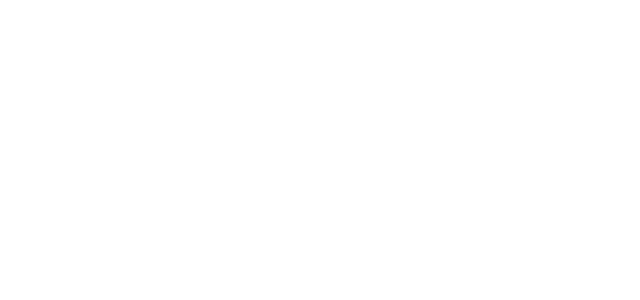
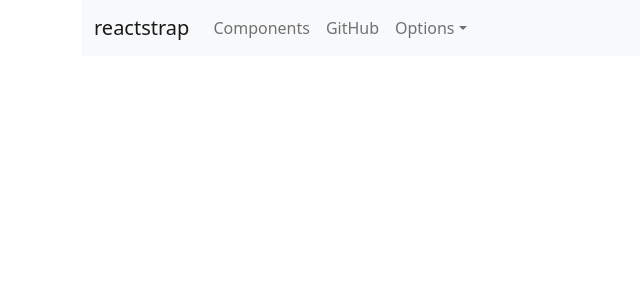
Before and after one commit to EsraKantarci/ReduxTraining, a React (Create React App) app: page / in a window 1280 px wide. Shown: the top 300 px of the page, without its empty margins (0-640 px from the left). Built offline with nearby package versions, Linux system fonts and the light colour scheme.

Commit message:
Standart rcc

```diff
--- a/package.json
+++ b/package.json
@@ -6,10 +6,13 @@
     "@testing-library/jest-dom": "^5.16.2",
     "@testing-library/react": "^12.1.3",
     "@testing-library/user-event": "^13.5.0",
+    "bootstrap": "^5.1.3",
     "react": "^17.0.2",
     "react-dom": "^17.0.2",
     "react-redux": "^7.2.6",
     "react-scripts": "5.0.0",
+    "react-strap": "^0.0.1",
+    "reactstrap": "^9.0.1",
     "redux": "^4.1.2",
     "web-vitals": "^2.1.4"
   },
--- a/src/App.js
+++ /dev/null
@@ -1,8 +0,0 @@
-function App() {
-  return (<div>
-
-  </div>
-  );
-}
-
-export default App;
--- /dev/null
+++ b/src/components/navi/Navi.js
@@ -0,0 +1,66 @@
+import React from 'react';
+import {
+  Collapse,
+  Navbar,
+  NavbarToggler,
+  NavbarBrand,
+  Nav,
+  NavItem,
+  NavLink,
+  UncontrolledDropdown,
+  DropdownToggle,
+  DropdownMenu,
+  DropdownItem } from 'reactstrap';
+
+export default class Navi extends React.Component {
+  constructor(props) {
+    super(props);
+
+    this.toggle = this.toggle.bind(this);
+    this.state = {
+      isOpen: false
+    };
+  }
+  toggle() {
+    this.setState({
+      isOpen: !this.state.isOpen
+    });
+  }
+  render() {
+    return (
+      <div>
+        <Navbar color="light" light expand="md">
+          <NavbarBrand href="/">reactstrap</NavbarBrand>
+          <NavbarToggler onClick={this.toggle} />
+          <Collapse isOpen={this.state.isOpen} navbar>
+            <Nav className="ml-auto" navbar>
+              <NavItem>
+                <NavLink href="/components/">Components</NavLink>
+              </NavItem>
+              <NavItem>
+                <NavLink href="https://github.com/reactstrap/reactstrap">GitHub</NavLink>
+              </NavItem>
+              <UncontrolledDropdown nav inNavbar>
+                <DropdownToggle nav caret>
+                  Options
+                </DropdownToggle>
+                <DropdownMenu right>
+                  <DropdownItem>
+                    Option 1
+                  </DropdownItem>
+                  <DropdownItem>
+                    Option 2
+                  </DropdownItem>
+                  <DropdownItem divider />
+                  <DropdownItem>
+                    Reset
+                  </DropdownItem>
+                </DropdownMenu>
+              </UncontrolledDropdown>
+            </Nav>
+          </Collapse>
+        </Navbar>
+      </div>
+    );
+  }
+}
--- /dev/null
+++ b/src/components/root/App.js
@@ -0,0 +1,13 @@
+import Navi from "../navi/Navi";
+import {Container} from "reactstrap";
+
+function App() {
+  return <div>
+    <Container>
+    <Navi/>
+    </Container>
+
+  </div>;
+}
+
+export default App;
--- a/src/index.js
+++ b/src/index.js
@@ -1,8 +1,9 @@
 import React from 'react';
 import ReactDOM from 'react-dom';
 
-import App from './App';
+import App from './components/root/App';
 import reportWebVitals from './reportWebVitals';
+import 'bootstrap/dist/css/bootstrap.min.css'
 
 ReactDOM.render(
   <React.StrictMode>
```
Also changed, not shown: src/components/categories/CategoryList.js (added, +9 -0 lines), src/components/products/ProductList.js (added, +9 -0 lines), src/components/root/Dashboard.js (added, +9 -0 lines), 1 other file (tests, documents, lock files or other folders).
